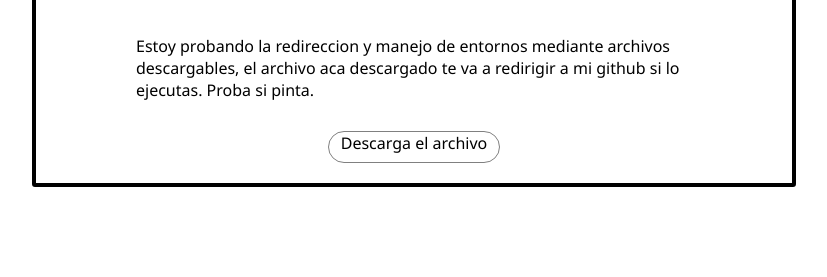
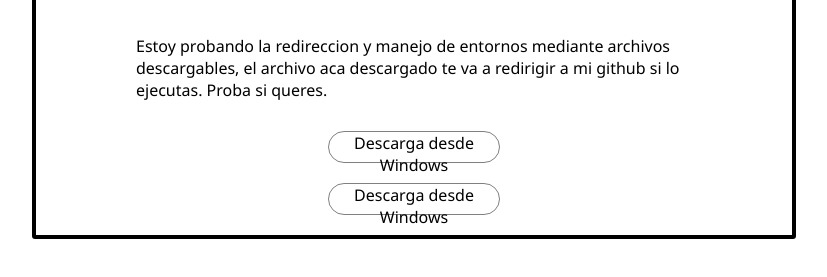
Before and after one commit to Naza69/Naza69.github.io, a plain HTML site: page index.html in a window 1280 px wide. Shown: the part 261-538 px from the top of the page, without its empty margins (226-1053 px from the left). Drawn offline with Linux system fonts and the light colour scheme.

Commit message:
Definitive

```diff
--- a/index.html
+++ b/index.html
@@ -10,8 +10,9 @@
 
     <div class="containerPrincipal">
         <h1>¡Probando la redireccion mediante archivos!</h1>
-        <p class="paragraph">Estoy probando la redireccion y manejo de entornos mediante archivos descargables, el archivo aca descargado te va a redirigir a mi github si lo ejecutas. Proba si pinta.</p>
-        <a href="redireccionAMiGithub.exe" download="redireccionAMiGithub.exe" class="aDownload">Descarga el archivo</a>
+        <p class="paragraph">Estoy probando la redireccion y manejo de entornos mediante archivos descargables, el archivo aca descargado te va a redirigir a mi github si lo ejecutas. Proba si queres.</p>
+        <a href="redireccionAMiGithub.exe" download="redireccionAMiGithub.exe" class="aDownload">Descarga desde Windows</a>
+        <a href="redireccionAMiGithub.exe" download="redireccionAMiGithub.exe" class="aDownload">Descarga desde Windows</a>
     </div>
 
 </body>
```
